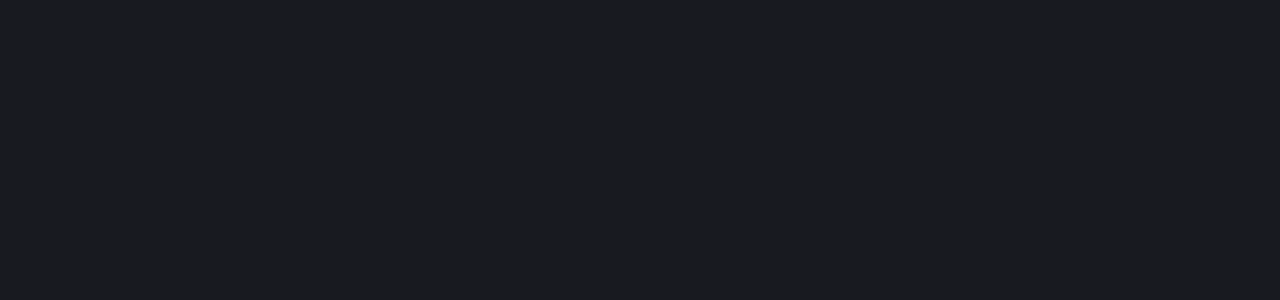
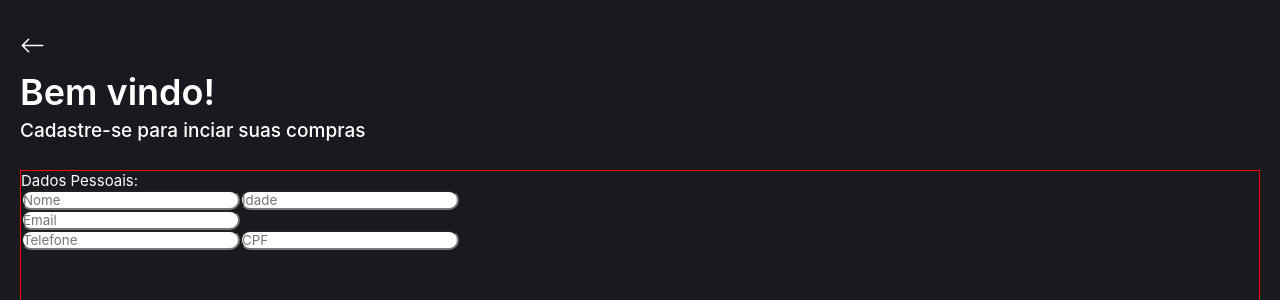
Before and after one commit to KhawanC/drop_shipping-front, a React (Create React App) app: page /cadastro in a window 1280 px wide. Before the commit this address had no page. Shown: the top 300 px of the page. Built offline with nearby package versions, Linux system fonts and the light colour scheme.

Commit message:
iniciando pagina de login, pagina de cadastro, banco de dados postgres

```diff
--- a/src/Components/ItemPaginaHome/index.js
+++ b/src/Components/ItemPaginaHome/index.js
@@ -1,9 +1,16 @@
 import React from 'react';
-import './style.css'
+import './style.css';
+import { useNavigate } from 'react-router-dom';
 
 export const ItemPaginaHome = (props) => {
+    let navigate = useNavigate();
+
     return(
-        <div className='containerItenPaginaHome'>
+        <div className='containerItenPaginaHome' onClick={() => navigate('/produto', {
+            state:{
+                nome:'Camisa do flamengo'
+            }
+        })}>
             <div className='boxImagemItemPaginaHome'>
                 <img className='imagemItemPaginaHome' src='https://flamengo.vteximg.com.br/arquivos/ids/164057-1000-1000/HA8342-1.png?v=637807273095830000'/>
             </div>
--- a/src/Components/ItemPaginaHome/style.css
+++ b/src/Components/ItemPaginaHome/style.css
@@ -4,8 +4,32 @@
 
     width: 14em;
     height: 18em;
+    padding: 5px;
+    margin-top: 25px;
 
-    padding: 5px;
+    border: 1px solid #fffff53f;
+    border-radius: 25px;
+
+    transition: 150ms;
+    -webkit-transition: 150ms;
+    -moz-transition: 150ms;
+    -ms-transition: 150ms;
+    -o-transition: 150ms;
+}
+
+.containerItenPaginaHome:hover {
+    background-color: #fffff53f;
+
+    border: 0;
+    border-radius: 25px;
+
+    transform: translate(0, -15px);
+    -webkit-transform: translate(0, -15px);
+    -moz-transform: translate(0, -15px);
+    -ms-transform: translate(0, -15px);
+    -o-transform: translate(0, -15px);
+
+    cursor: pointer;
 }
 
 .boxImagemItemPaginaHome {
--- /dev/null
+++ b/src/Pages/Cadastro/index.js
@@ -0,0 +1,35 @@
+import React from 'react'
+import './style.css'
+import { BsArrowLeft } from "react-icons/bs";
+import { useNavigate } from 'react-router-dom';
+
+export const Cadastro = (props) => {
+
+    let navigate = useNavigate();
+
+    return(
+        <div className='containerCadastro'>
+            <div className='headerCadastro'>
+                <BsArrowLeft className='botaoVoltar' onClick={() => navigate(-1)}/>
+            </div>
+            <div className='containerWelcomeCadastro'>
+                <p className='bigTextoCAdastro'>Bem vindo!</p>
+                <p className='smallTextoCadastro'>Cadastre-se para inciar suas compras</p>
+            </div>
+            <div className='containerFormularioPessoalRegistro'>
+                <p className='tituloFormularioCadastro'>Dados Pessoais:</p>
+                <label className='inputTogheterCadastro'>
+                    <input type="text" placeholder='Nome' className='inputCadastro'/>
+                    <input type="number" placeholder='Idade' className='inputCadastro'/>
+                </label>
+                <label className='inputAloneCadastro'>
+                    <input type="text" placeholder='Email' className='inputCadastro'/>
+                </label>
+                <label className='inputTogheterCadastro'>
+                    <input type="text" placeholder='Telefone' className='inputCadastro'/>
+                    <input type="text" placeholder='CPF' className='inputCadastro'/>
+                </label>
+            </div>
+        </div>
+    );
+};
--- /dev/null
+++ b/src/Pages/Cadastro/style.css
@@ -0,0 +1,72 @@
+.containerCadastro {
+    display: flex;
+    flex-direction: column;
+
+    width: 100vw;
+    height: 100vh;
+
+    padding: 20px;
+}
+
+.headerCadastro {
+    display: flex;
+
+    width: 100%;
+    height: 5em;
+
+    align-items: center;
+}
+
+.containerWelcomeCadastro {
+    display: flex;
+    flex-direction: column;
+
+    width: 100%;
+    height: 7em;
+
+    gap: 5px;
+}
+
+.bigTextoCAdastro {
+    color: white;
+
+    font-weight: 600;
+    font-size: 36px;
+}
+
+.smallTextoCadastro {
+    color: white;
+
+    font-weight: 500;
+    font-size: 19px;
+}
+
+.containerFormularioPessoalRegistro {
+    border: 1px solid red;
+    display: flex;
+    flex-direction: column;
+
+    margin-top: 30px;
+
+    width: 100%;
+    height: 40em;
+}
+
+.tituloFormularioCadastro {
+    color: white;
+
+    font-size: 15px;
+}
+
+.inputCadastro {
+    background-color: ;
+    border-radius: 15px;
+    -webkit-border-radius: 15px;
+    -moz-border-radius: 15px;
+    -ms-border-radius: 15px;
+    -o-border-radius: 15px;
+}
+
+.inputTogheterCadastro {
+    display: flex;
+}
--- a/src/Pages/Login/index.js
+++ b/src/Pages/Login/index.js
@@ -11,7 +11,7 @@ export const Login = () => {
     return(
         <div className='containerLogin'>
             <div className='boxVoltar'>
-                <BsArrowLeft className='botaoVoltar' onClick={() => navigate('/')}/>
+                <BsArrowLeft className='botaoVoltar' onClick={() => navigate(-1)}/>
             </div>
             <div className='boxLogo'>
                 <BsBrightnessAltHighFill className='imagemLogo'/>
@@ -32,8 +32,9 @@ export const Login = () => {
                 <button className='botaoEntrar'>Entrar</button>
 
                 <div className='EsqueciCriar'>
-                    <p className='textoEsqueciCriar' style={{marginLeft:'20px'}}>Esqueci minha senha</p>
-                    <p className='textoEsqueciCriar' style={{marginRight:'20px'}}>Fale Conosco</p>
+                    <p className='textoEsqueciCriar' >Esqueci minha senha</p>
+                    <p className='textoEsqueciCriar' onClick={() => navigate('/cadastro')}>Cadastrar-se</p>
+                    <p className='textoEsqueciCriar' >Fale Conosco</p>
                 </div>
             </div>
         </div>
--- a/src/Pages/Login/loginCss.css
+++ b/src/Pages/Login/loginCss.css
@@ -18,6 +18,8 @@
 
     width: 25px;
     height: 25px;
+
+    transition: 150ms;
 }
 
 .botaoVoltar:hover {
@@ -94,6 +96,8 @@
     margin-top: 4em;
 
     font-size: 15px;
+
+    transition: 150ms;
 }
 
 .botaoEntrar:hover {
@@ -116,6 +120,8 @@
     color: white;
 
     font-size: 13px;
+
+    transition: 150ms;
 }
 
 .textoEsqueciCriar:hover {
--- /dev/null
+++ b/src/Pages/PaginaItem/index.js
@@ -0,0 +1,22 @@
+import React from 'react'
+import './style.css'
+import { useLocation } from 'react-router-dom';
+import { BsArrowLeft } from "react-icons/bs";
+import { useNavigate } from 'react-router-dom';
+
+export const PaginaItem = (props) => {
+
+    let navigate = useNavigate();
+    const location = useLocation();
+
+    return(
+        <div className='containerPaginaItem'>
+            <div className='headerPaginaItem'>
+                <BsArrowLeft className='botaoVoltar' onClick={() => navigate(-1)}/>
+            </div>
+            <div className='apresentacaoPaginaItemPedido'>
+
+            </div>
+        </div>
+    );
+};
--- /dev/null
+++ b/src/Pages/PaginaItem/style.css
@@ -0,0 +1,19 @@
+.containerPaginaItem {
+    display: flex;
+    flex-direction: column;
+
+    width: 100%;
+    min-height: 100vh;
+    max-height: max-content;
+
+    padding: 20px;
+}
+
+.headerPaginaItem {
+    display: flex;
+
+    width: 100%;
+    height: 5em;
+
+    align-items: center;
+}
--- a/src/Routes/Router.js
+++ b/src/Routes/Router.js
@@ -1,12 +1,16 @@
 import React from 'react'
 import { Routes, Route} from 'react-router-dom'
+import { Cadastro } from '../Pages/Cadastro';
 import { Home } from '../Pages/Home';
 import { Login } from '../Pages/Login'
+import { PaginaItem } from '../Pages/PaginaItem';
 
 export const Router = () => {
     return(
         <Routes>
             <Route path="/login" element={<Login/>}/>
+            <Route path="/produto" element={<PaginaItem/>}/>
+            <Route path="/cadastro" element={<Cadastro/>}/>
             <Route path="/" element={<Home/>}/>
         </Routes>
     );
```
